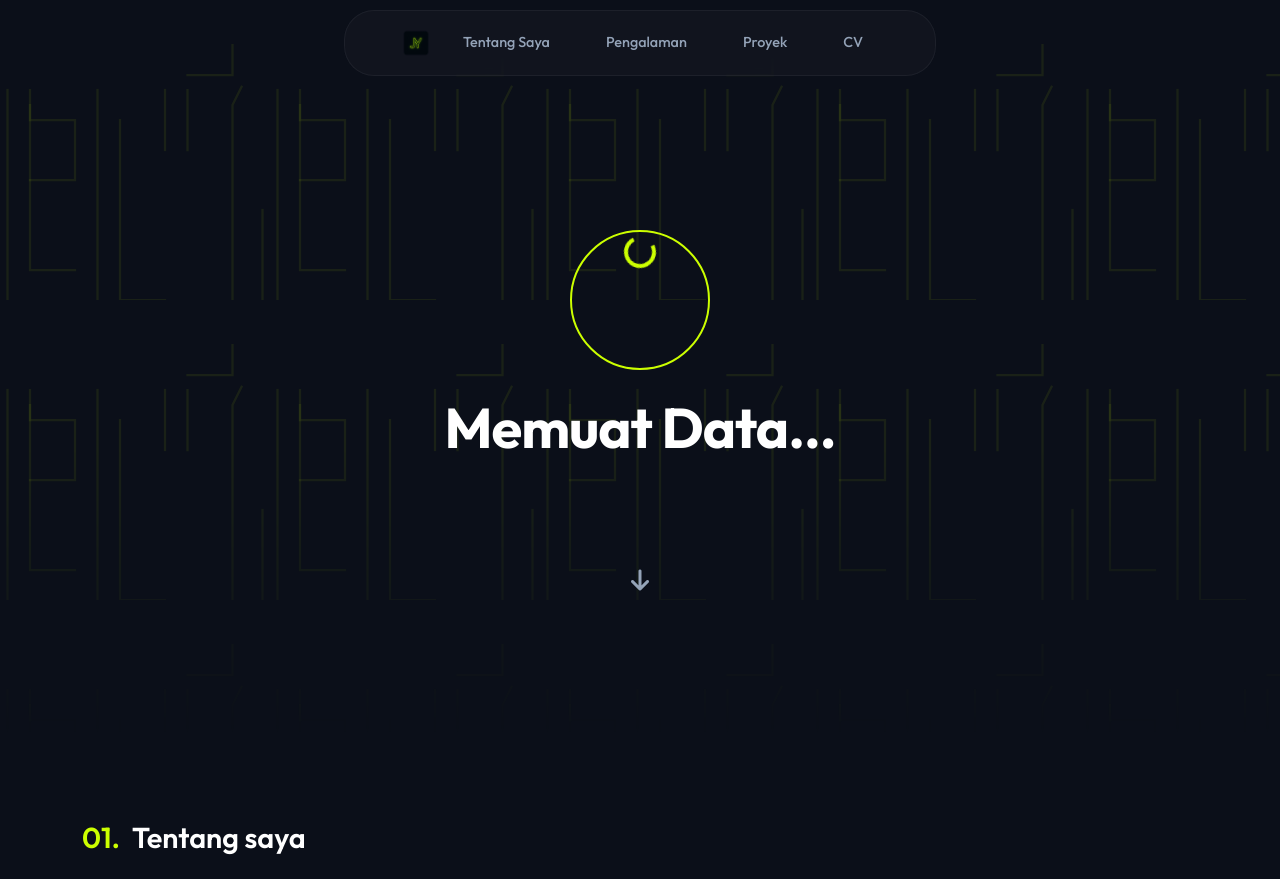
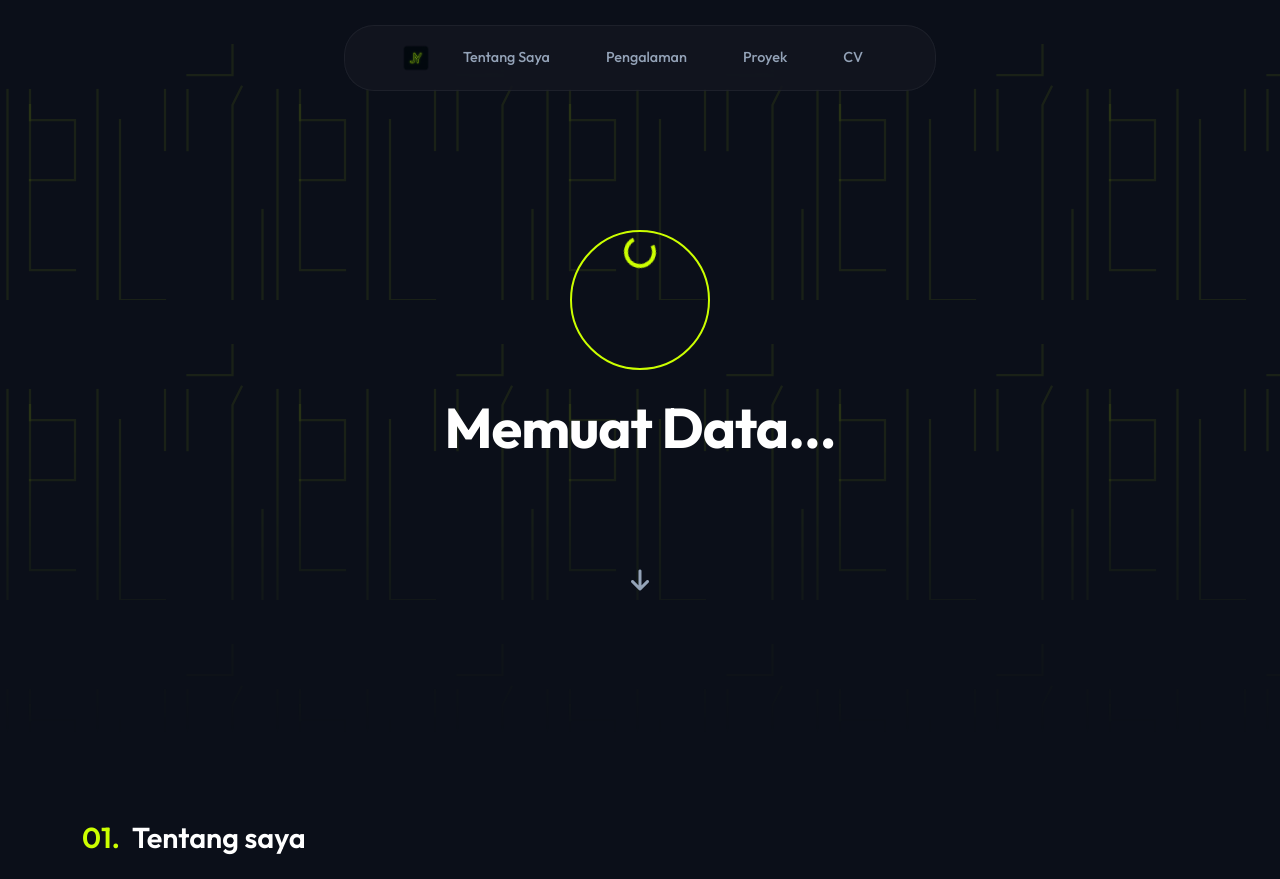
Before and after one commit to jonathanpys/portfolio3.0, a Flask app: page / in a window 1280 px wide. Shown: the top 879 px of the page. Run offline with Flask 3, Linux system fonts and the light colour scheme; data that the repository does not hold is empty.

Commit message:
nurunin navbar

```diff
--- a/app/templates/frontend/index.html
+++ b/app/templates/frontend/index.html
@@ -57,7 +57,7 @@
     <div class="glow-effect bottom-glow"></div>
 
     <!-- Navbar Minimalis -->
-    <nav class="navbar fixed-top custom-navbar" id="mainNavbar" style="border-radius: 30px; margin-top: 10px;">
+    <nav class="navbar fixed-top custom-navbar" id="mainNavbar" style="border-radius: 30px; margin-top: 25px;">
         <div class="container-fluid px-2 px-md-4 d-flex align-items-center justify-content-between">
             <a class="navbar-brand d-none d-md-flex" href="#">
                 <img src="{{ url_for('static', filename='frontend/img/logo.png') }}" alt="Logo" height="30">
```
